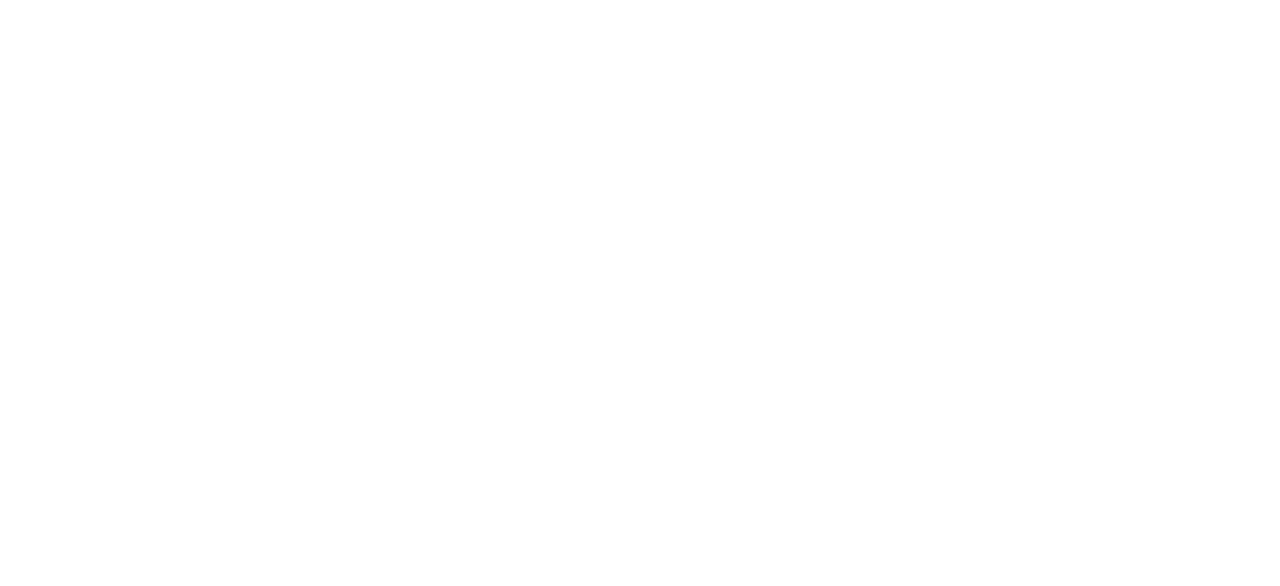
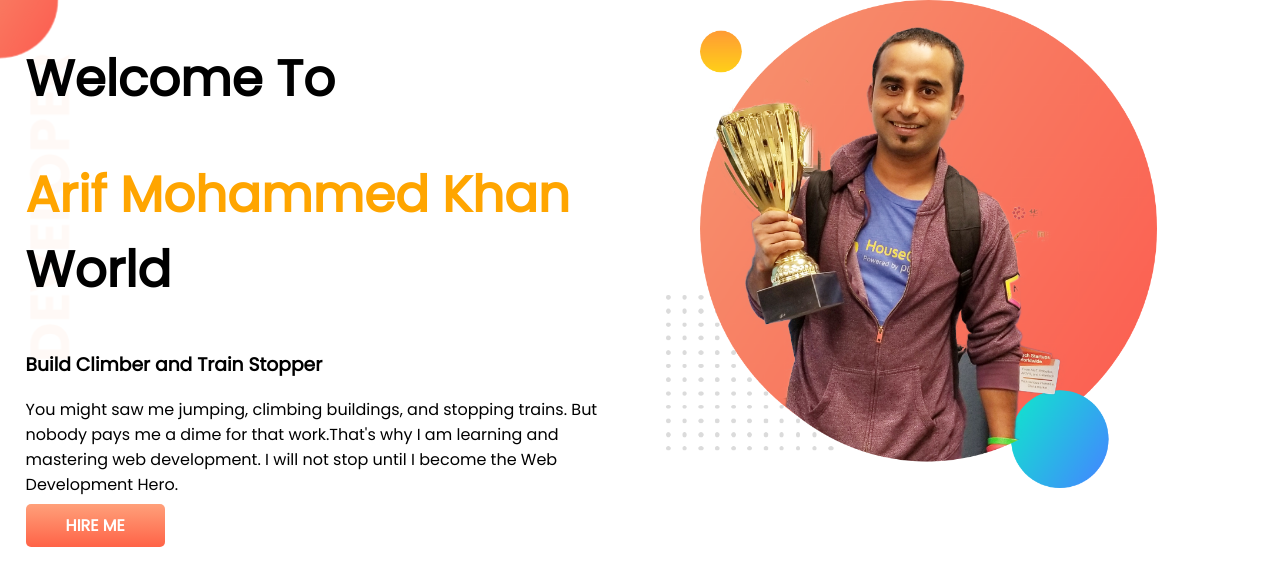
Before and after one commit to arifmk1/developer-portfolio, a plain HTML site: page index.html in a window 1280 px wide. Drawn offline with Linux system fonts and the light colour scheme.

Commit message:
top banner added

```diff
--- a/index.html
+++ b/index.html
@@ -1,13 +1,33 @@
 <!DOCTYPE html>
 <html lang="en">
+
 <head>
     <meta charset="UTF-8">
     <meta http-equiv="X-UA-Compatible" content="IE=edge">
     <meta name="viewport" content="width=device-width, initial-scale=1.0">
     <title>Arif portfolio</title>
+    <link rel="preconnect" href="https://fonts.googleapis.com">
+    <link rel="preconnect" href="https://fonts.gstatic.com" crossorigin>
+    <link href="https://fonts.googleapis.com/css2?family=Poppins&display=swap" rel="stylesheet">
     <link rel="stylesheet" href="style.css">
 </head>
+
 <body>
+    <section class="top-banner">
+        <div class="half-width">
+            <h1>Welcome To</h1>
+            <h1><span class="orange-color">Arif Mohammed Khan</span> World</h1>
+            <h3>Build Climber and Train Stopper</h3>
+            <p>You might saw me jumping, climbing buildings, and stopping trains. But nobody pays me a dime for that
+                work.That's why I am learning and mastering web development. I will not stop until I become the Web
+                Development Hero.</p>
+            <a class="anchor-button" target="_blank" href="https://www.youtube.com/">HIRE
+                ME</a>
+        </div>
+        <div class="half-width">
+            <img src="images/jhankar.png" alt="jhankar">
+        </div>
+    </section>
+</body>
 
-</body>
 </html>
--- a/style.css
+++ b/style.css
@@ -0,0 +1,39 @@
+body {
+    font-family: 'Poppins', sans-serif;
+    margin: 0;
+}
+
+section {
+    display: flex;
+}
+
+.top-banner {
+    background-image: url(/images/top-banner.png);
+    background-repeat: no-repeat;
+}
+
+.half-width {
+    width: 50%;
+    padding-left: 2%;
+}
+
+h1 {
+    font-size: 50px;
+}
+
+.orange-color {
+    color: orange;
+}
+
+.half-width img {
+    width: 80%;
+}
+
+.anchor-button {
+    text-decoration: none;
+    background-image: linear-gradient(lightsalmon, tomato);
+    padding: 10px 40px;
+    border-radius: 5px;
+    color: #fff;
+    font-weight: 700;
+}
```
Also changed, not shown: images/dream-bg.png (added), images/exp-bg.png (added), images/jhankar.png (added), images/jhankar2.png (added), images/my-bg.png (added), images/my-bg2.png (added), images/top-banner.png (added), 7 other files.
